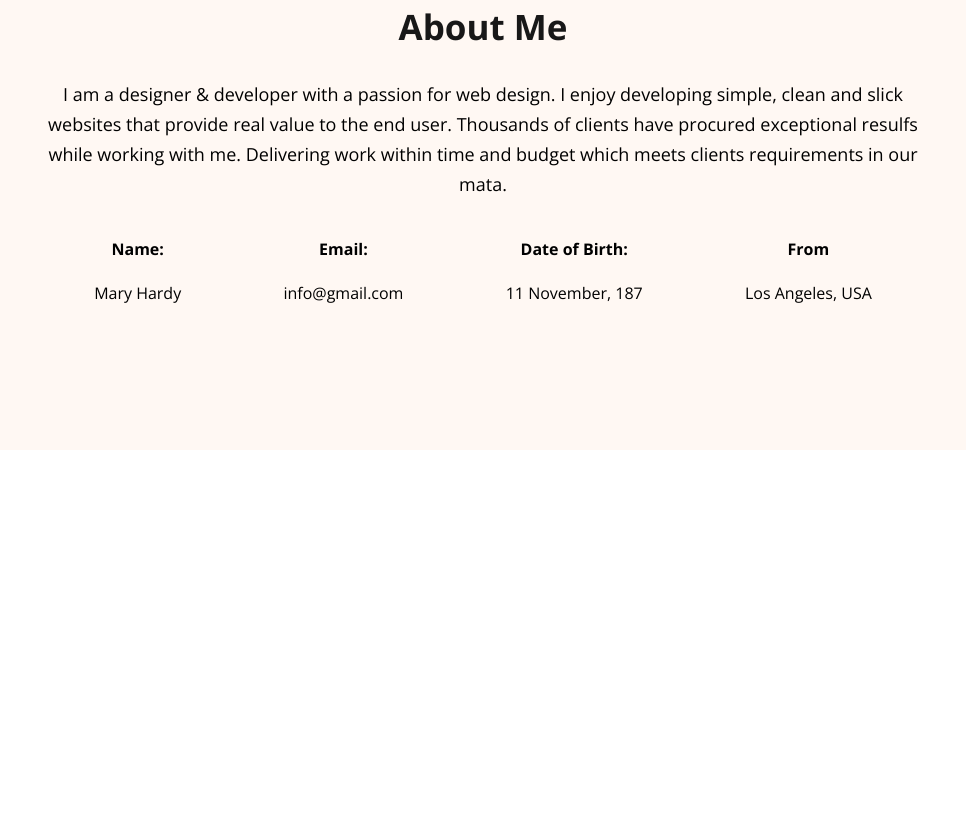
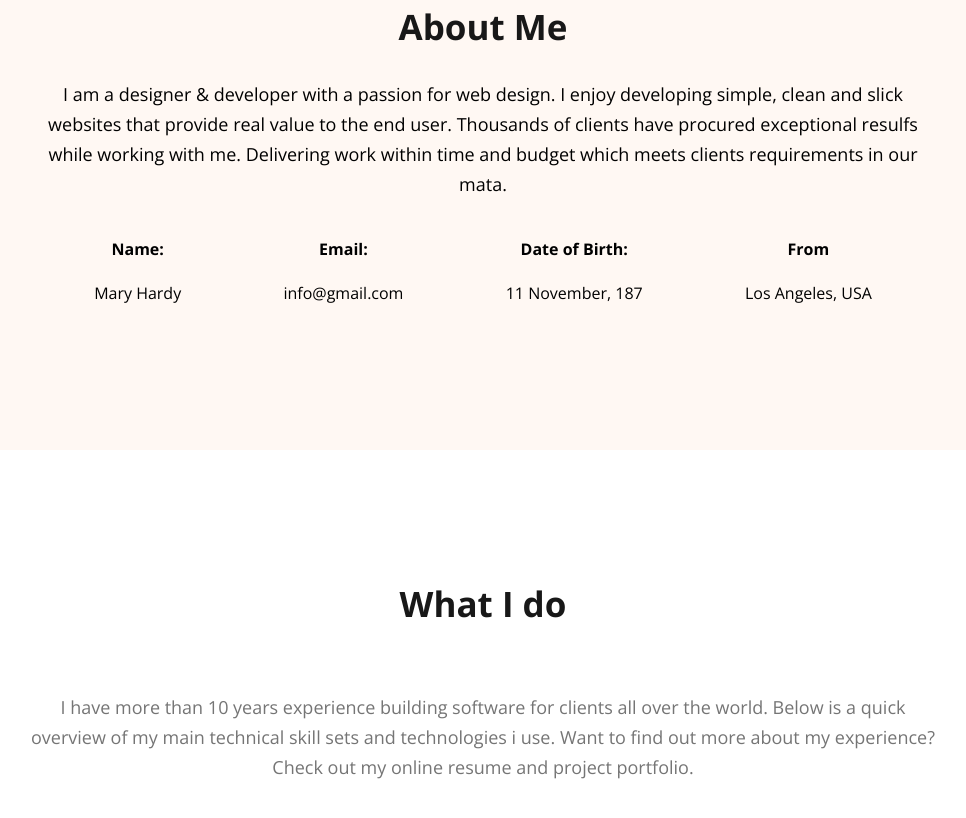
Before and after one commit to IshratMishu/First-Portfolio-Website, a plain HTML site: page index.html in a window 1280 px wide. Shown: the part 1156-1974 px from the top of the page, without its empty margins (157-1123 px from the left). Before the commit the page ends 1736 px from the top, so only its background shows below. Drawn offline with nearby package versions, Linux system fonts and the light colour scheme.

Commit message:
added what i do

```diff
--- a/index.html
+++ b/index.html
@@ -56,6 +56,11 @@
                 </div>
             </div>
         </section>
+        <!-- what i do section start -->
+        <section>
+            <h3 class="section-title">What I do</h3>
+            <p id="what-i-do" class="section-descri">I have more than 10 years experience building software for clients all over the world. Below is a quick overview of my main technical skill sets and technologies i use. Want to find out more about my experience? Check out my online resume and project portfolio.</p>
+        </section>
     </main>
     <footer>
 
--- a/styles/portfolioweb.css
+++ b/styles/portfolioweb.css
@@ -123,3 +123,11 @@ main{
 .about-info{
     text-align: center;
 }
+#what-i-do{
+    color:#757575;
+    text-align: center;
+    font-size: 18px;
+    font-weight: 400;
+    line-height: 30px;
+    padding: 30px 110px;
+}
```
